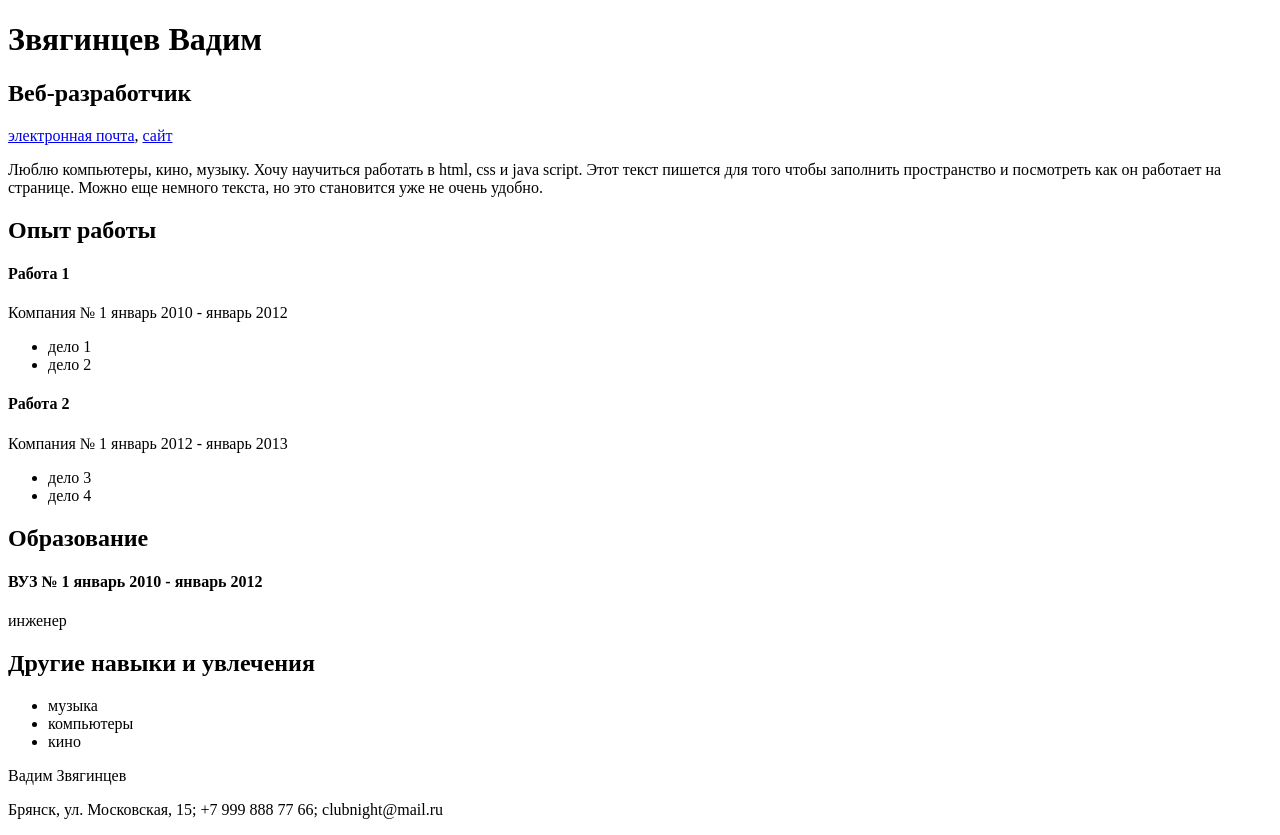
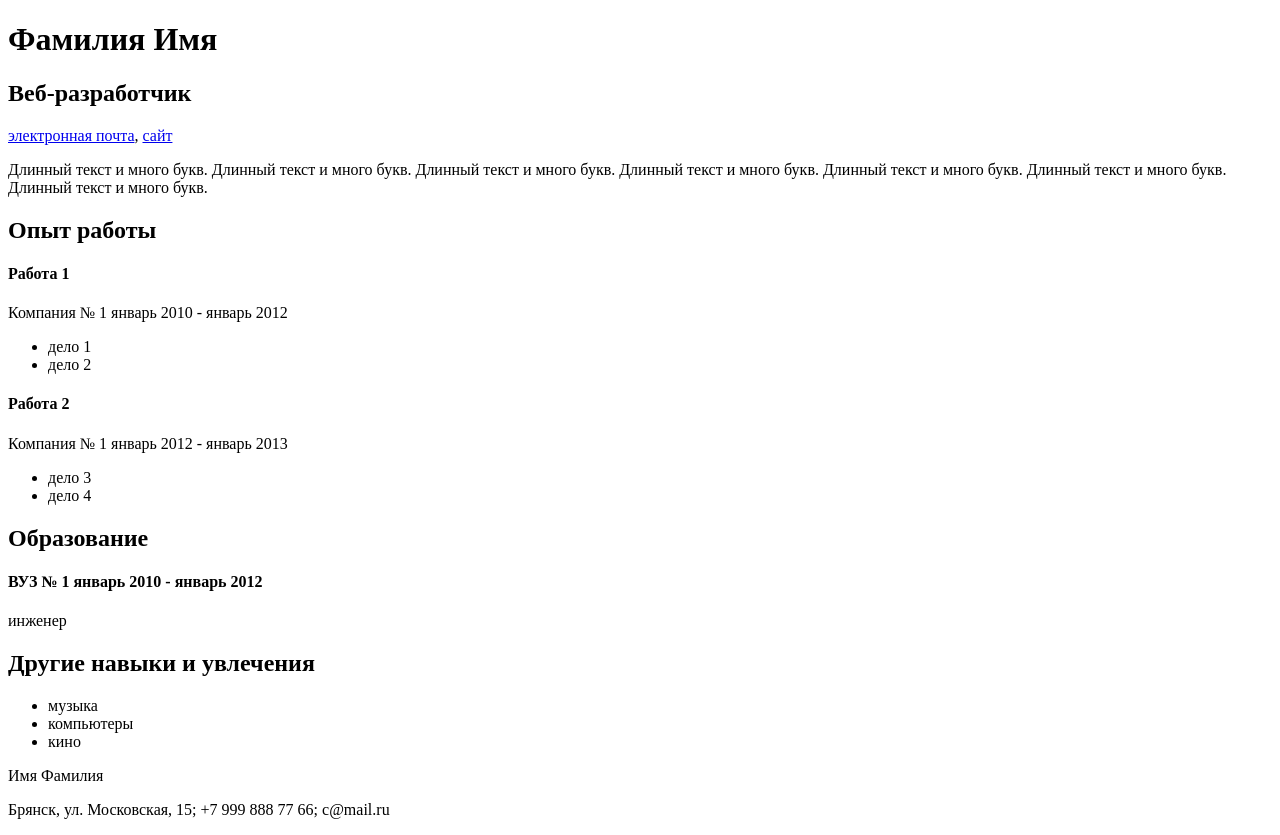
Before and after one commit to clubnight/first, a plain HTML site: page index.html in a window 1280 px wide. Drawn offline with Linux system fonts and the light colour scheme.

Commit message:
Update index.html

```diff
--- a/index.html
+++ b/index.html
@@ -11,15 +11,15 @@
     </head>
     <body>
       <div id="header">
-        <h1 class="header-title">Звягинцев Вадим</h1>
+        <h1 class="header-title">Фамилия Имя</h1>
         <h2 class="header-title">Веб-разработчик</h2>
         <p>
-        <a href="clubnight@mail.ru">электронная почта</a>,
-        <a href="https://vk.com/id43616395">сайт</a>
+        <a href="c@mail.ru">электронная почта</a>,
+        <a href="https://vk.com">сайт</a>
       </p>
       </div>
       <div id="main">
-        <p>Люблю компьютеры, кино, музыку. Хочу научиться работать в html, css и java script. Этот текст пишется для того чтобы заполнить пространство и посмотреть как он работает на странице. Можно еще немного текста, но это становится уже не очень удобно.</p>
+        <p>Длинный текст и много букв. Длинный текст и много букв. Длинный текст и много букв. Длинный текст и много букв. Длинный текст и много букв. Длинный текст и много букв. Длинный текст и много букв.</p>
         <section>
           <h2>Опыт работы</h2>
           <h4>Работа 1</h4>
@@ -50,8 +50,8 @@
         </section>
         </div>
         <div id="footer">
-          <p class="fio">Вадим Звягинцев</p>
-          <p class="adress">Брянск, ул. Московская, 15; +7 999 888 77 66; clubnight@mail.ru</p>
+          <p class="fio">Имя Фамилия</p>
+          <p class="adress">Брянск, ул. Московская, 15; +7 999 888 77 66; c@mail.ru</p>
         </div>
       </body>
 </html>
```
